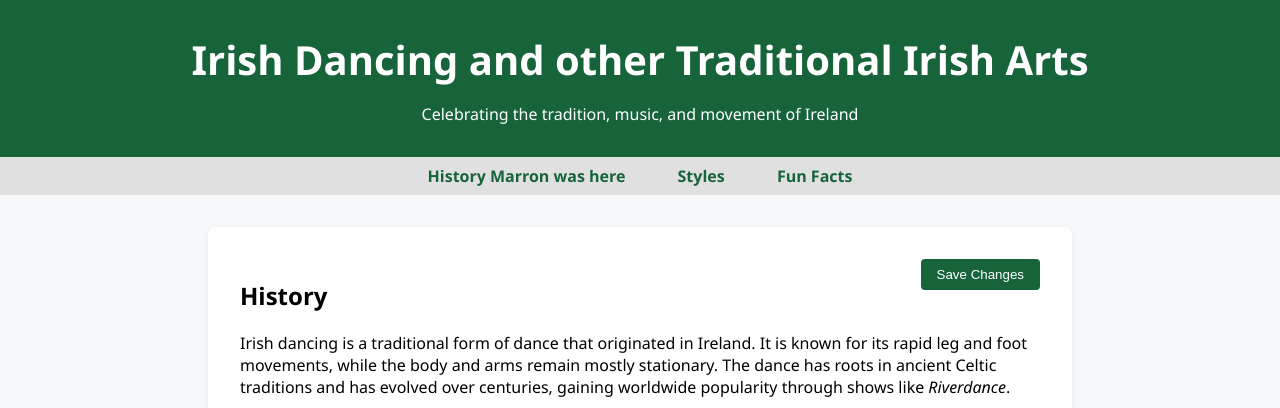
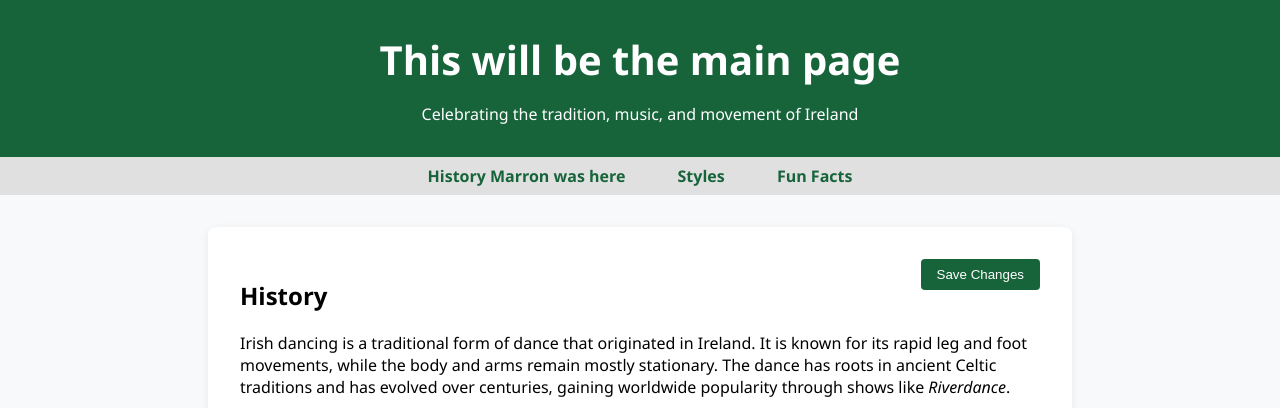
Before and after one commit to DublinJim/dublinjim.github.io, a plain HTML site: page index.html in a window 1280 px wide. Shown: the top 408 px of the page. Drawn offline with Linux system fonts and the light colour scheme.

Commit message:
title change

```diff
--- a/index.html
+++ b/index.html
@@ -65,7 +65,7 @@
 <body>
 
     <header>
-        <h1>Irish Dancing and other Traditional Irish Arts</h1>
+        <h1>This will be the main page</h1>
         <p>Celebrating the tradition, music, and movement of Ireland</p>
     </header>
     <nav>
```
